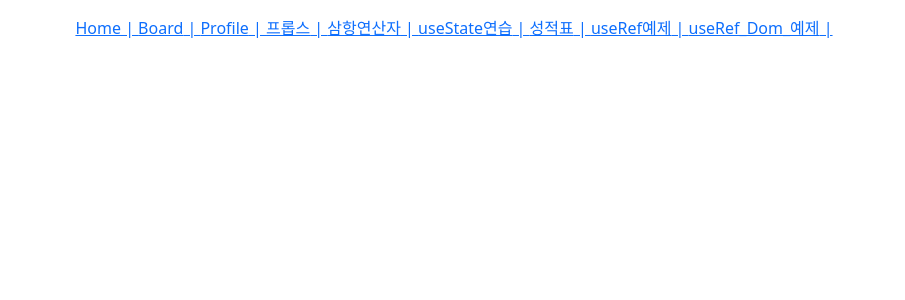
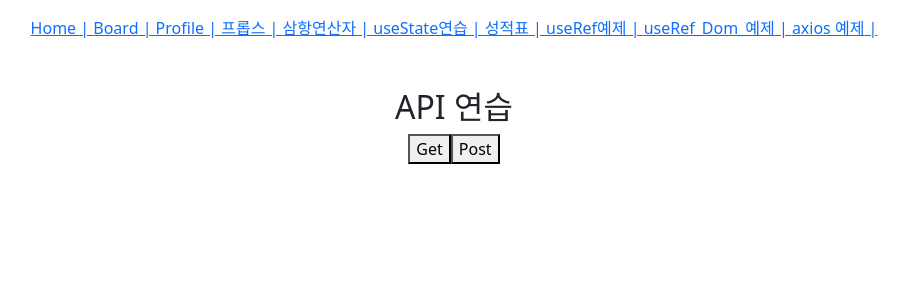
Before and after one commit to n3316202/react-hjs-example, a React (Vite) app: page /axios in a window 1280 px wide. Shown: the top 300 px of the page, without its empty margins (186-1091 px from the left). Built offline with nearby package versions, Linux system fonts and the light colour scheme.

Commit message:
axios 예제 완료

```diff
--- a/package.json
+++ b/package.json
@@ -10,6 +10,7 @@
     "preview": "vite preview"
   },
   "dependencies": {
+    "axios": "^1.7.7",
     "bootstrap": "^5.3.3",
     "react": "^18.3.1",
     "react-bootstrap": "^2.10.4",
--- /dev/null
+++ b/src/components/AxiosExample.jsx
@@ -0,0 +1,63 @@
+import axios from 'axios'
+import React from 'react'
+import { useState } from 'react'
+
+//https://initstory.tistory.com/61
+//https://jsonplaceholder.typicode.com/
+//https://velog.io/@dltmdwls15/Axiospost-jsonplaceholder-post-%EC%97%B0%EC%8A%B5
+const AxiosExample = () => {
+    const [data, setData] = useState([])
+
+    const getClick = () => {
+        axios
+            .get('https://jsonplaceholder.typicode.com/posts')
+            .then((res) => {
+                //handle 성공 했을때
+                setData(res.data)
+            })
+            .catch(function (error) {
+                //handle error
+                console.log(console.error())
+            })
+            .then(function () {
+                console.log('무조건 실행')
+            })
+    }
+
+    const postClick = () => {
+        axios
+            .post('https://jsonplaceholder.typicode.com/posts', {
+                userId: 11,
+                id: 101,
+                body: 'test body',
+                title: 'test title',
+            })
+            .then((res) => console.log(res.data))
+    }
+
+    return (
+        <div>
+            <h2>API 연습</h2>
+            <div>
+                <button onClick={getClick}>Get</button>
+                <button onClick={postClick}>Post</button>
+            </div>
+            {data.map((v, i) => {
+                return (
+                    <>
+                        <div key={i}>
+                            <h3>{v.title}</h3>
+                            <div>
+                                userId = {v.userId}, id = {v.id}
+                            </div>
+                            <div>{v.body}</div>
+                        </div>
+                        <hr></hr>
+                    </>
+                )
+            })}
+        </div>
+    )
+}
+
+export default AxiosExample
--- /dev/null
+++ b/src/pages/AxiosPage.jsx
@@ -0,0 +1,8 @@
+import React from 'react'
+import AxiosExample from '../components/AxiosExample'
+
+const AxiosPage = () => {
+    return <AxiosExample />
+}
+
+export default AxiosPage
--- a/src/route/Routes.jsx
+++ b/src/route/Routes.jsx
@@ -1,13 +1,14 @@
-import React from 'react';
-import BoardPage from '../pages/BoardPage';
-import HomePage from '../pages/HomePage';
-import ProfilePage from '../pages/ProfilePage';
-import PropsPage from '../pages/PropsPage';
-import ThreePage from '../pages/ThreePage';
-import UseStatePage from '../pages/UseStatePage';
-import GradePage from '../pages/GradePage';
-import UseRefExamplePage from '../pages/UseRefExamplePage';
-import UseRefDomPage from '../pages/UseRefDomPage';
+import React from 'react'
+import BoardPage from '../pages/BoardPage'
+import HomePage from '../pages/HomePage'
+import ProfilePage from '../pages/ProfilePage'
+import PropsPage from '../pages/PropsPage'
+import ThreePage from '../pages/ThreePage'
+import UseStatePage from '../pages/UseStatePage'
+import GradePage from '../pages/GradePage'
+import UseRefExamplePage from '../pages/UseRefExamplePage'
+import UseRefDomPage from '../pages/UseRefDomPage'
+import AxiosPage from '../pages/AxiosPage'
 
 //React Routes, Route 사용시 배열로 관리하기
 //https://innovatorwhy.tistory.com/12
@@ -15,49 +16,53 @@ const routes = [
     {
         path: '/',
         element: <HomePage />,
-      title:'Home'
-
+        title: 'Home',
     },
     {
         path: '/board',
         element: <BoardPage />,
-      title:'Board'
+        title: 'Board',
     },
     {
         path: '/profile',
         element: <ProfilePage />,
-      title:'Profile'
+        title: 'Profile',
     },
     {
         path: '/props',
         element: <PropsPage />,
-    title:'프롭스'
+        title: '프롭스',
     },
     {
         path: '/thress',
         element: <ThreePage />,
-    title:'삼항연산자'
+        title: '삼항연산자',
     },
     {
         path: '/usestate',
         element: <UseStatePage />,
-    title:'useState연습'
+        title: 'useState연습',
     },
     {
         path: '/grade',
         element: <GradePage />,
-    title:'성적표'
+        title: '성적표',
     },
     {
         path: '/useref',
-    element: <UseRefExamplePage/>,
-    title:'useRef예제'
+        element: <UseRefExamplePage />,
+        title: 'useRef예제',
     },
     {
         path: '/useref2',
-    element: <UseRefDomPage/>,
-    title:'useRef_Dom_예제'
-  }
-];
+        element: <UseRefDomPage />,
+        title: 'useRef_Dom_예제',
+    },
+    {
+        path: '/axios',
+        element: <AxiosPage />,
+        title: 'axios 예제',
+    },
+]
 
 export default routes
```
Also changed, not shown: 1 other file (tests, documents, lock files or other folders). Lines whose indentation alone changed are shown as unchanged.
